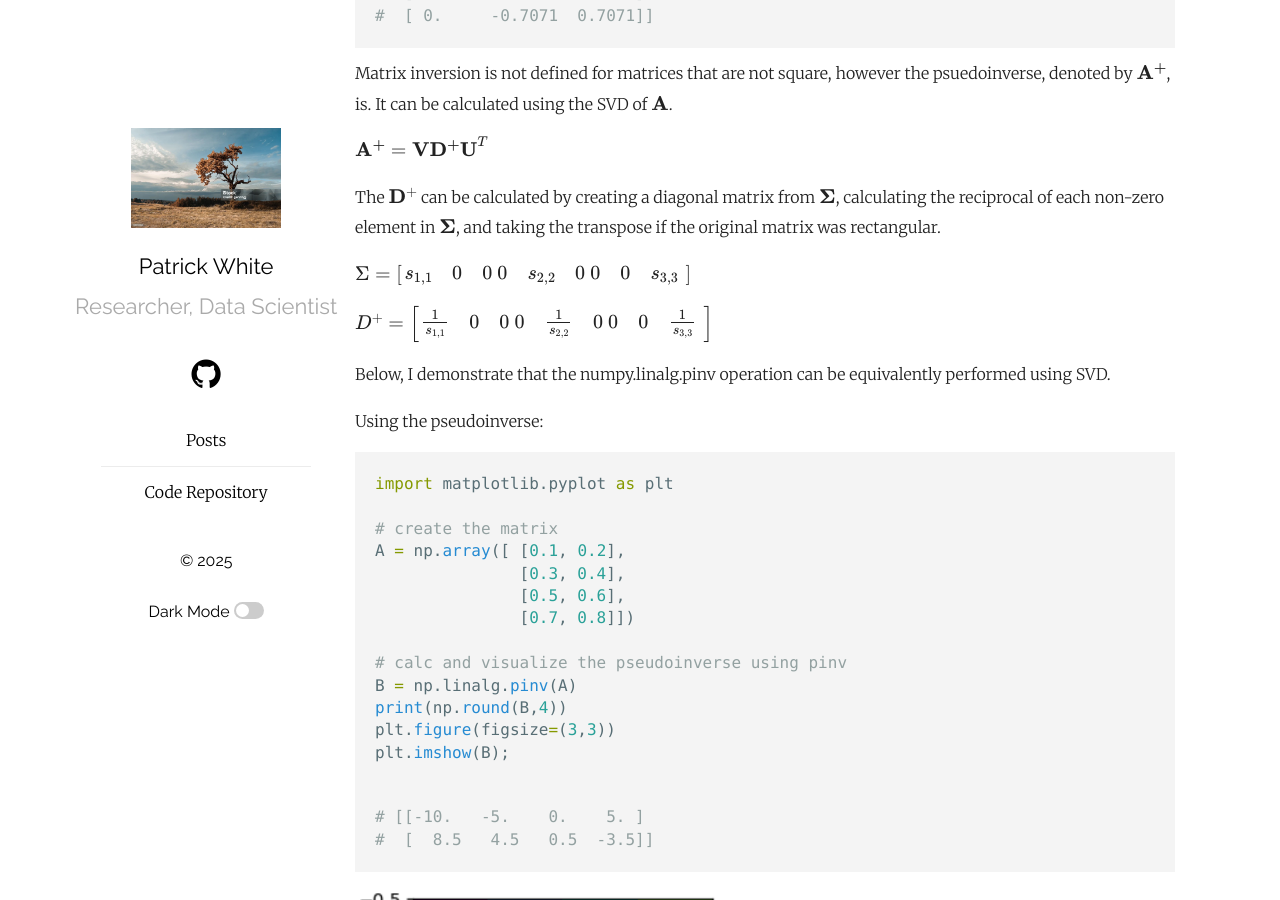
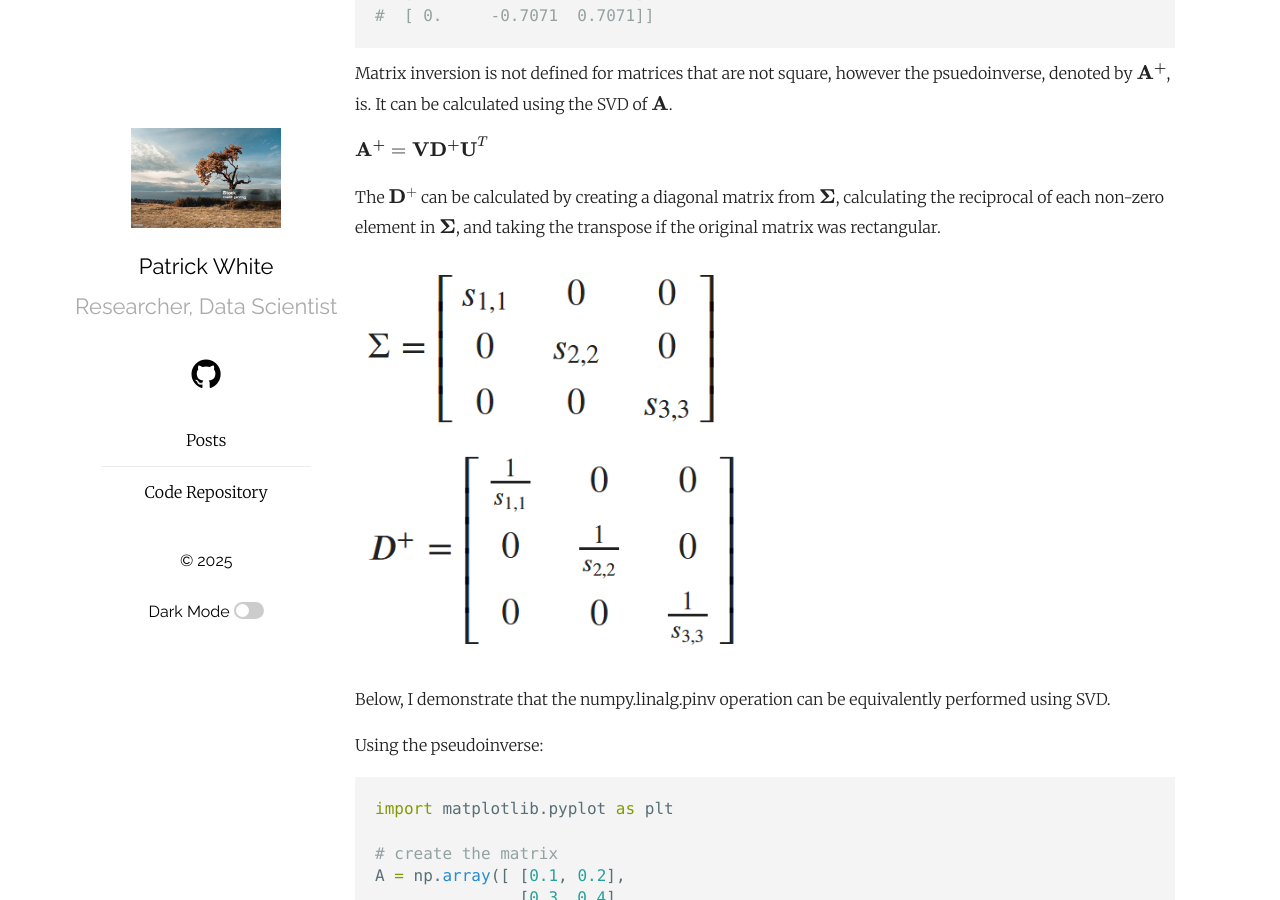
Before and after one commit to pw598/pw598.github.io, a Jekyll site: the page built from _posts/2025-01-06-Dimension-Reduction-III-SVD.md, in a window 1280 px wide and 900 px high, scrolled down 6102 px. Built offline with Jekyll 4.4.1, drawn with Linux system fonts in a browser that asks for light colours; formulas are drawn with MathJax 3.

Commit message:
Add files via upload

````diff
--- a/_posts/2025-01-06-Dimension-Reduction-III-SVD.md
+++ b/_posts/2025-01-06-Dimension-Reduction-III-SVD.md
@@ -263,9 +263,7 @@
 
 The $\mathbf{D}^+$ can be calculated by creating a diagonal matrix from $\mathbf{\Sigma}$, calculating the reciprocal of each non-zero element in $\mathbf{\Sigma}$, and taking the transpose if the original matrix was rectangular.
 
-$\Sigma = \begin{bmatrix} s_{1,1} & 0 & 0 \\ 0 & s_{2,2} & 0 \\ 0 & 0 & s_{3,3} \\ \end{bmatrix}$
-
-$D^+ = \begin{bmatrix} \frac{1}{s_{1,1}} & 0 & 0 \\ 0 & \frac{1}{s_{2,2}} & 0 \\ 0 & 0 & \frac{1}{s_{3,3}} \\ \end{bmatrix}$
+<img src="https://github.com/pw598/pw598.github.io/blob/main/_posts/images/dr3-4.png?raw=true" style="height: 400px; width:auto;">
 
 Below, I demonstrate that the numpy.linalg.pinv operation can be equivalently performed using SVD.
 
@@ -384,7 +382,7 @@
 plt.tight_layout()
 ```
 
-<img src="https://github.com/pw598/pw598.github.io/blob/main/_posts/images/dr3-3.png?raw=true" style="height: 1000px; width:auto;">
+<img src="https://github.com/pw598/pw598.github.io/blob/main/_posts/images/dr3-3.png?raw=true" style="height: 900px; width:auto;">
 
 
 
````
Also changed, not shown: _posts/images/dr3-4.png (added).
